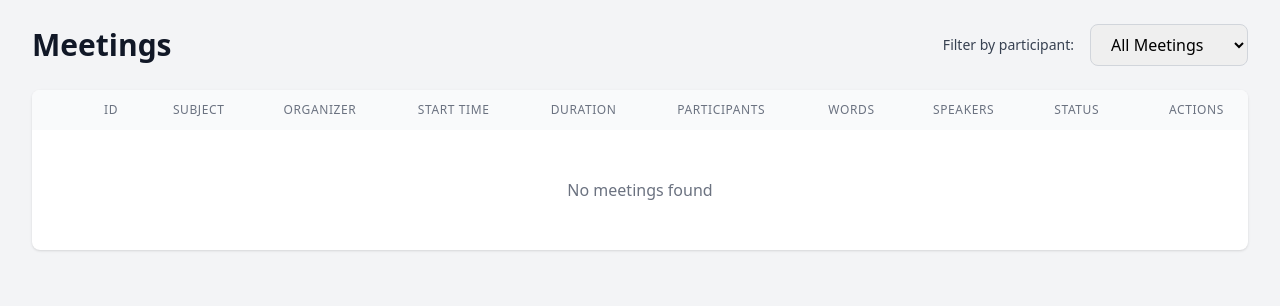
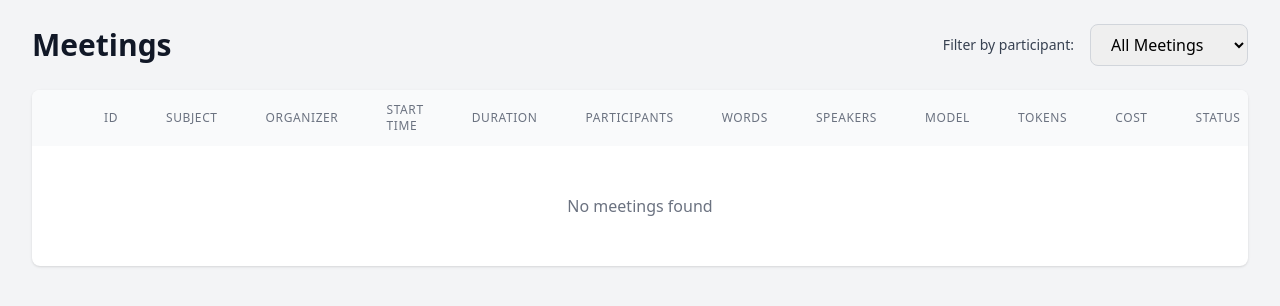
Before and after one commit to scottschatz/teams-notetaker, a Python web app: template src/web/templates/meetings.html in a window 1280 px wide. Shown: the top 306 px of the page. Run offline with Jinja, Linux system fonts and the light colour scheme; the template is opened without the code that fills it, so the values that code supplies are empty; some libraries are stand-ins or nearby versions.

Commit message:
Add Model, Tokens, Cost columns to meetings page
- Added model, prompt_tokens, completion_tokens, total_tokens, generation_time_ms to MeetingResponse
- Updated list_meetings query to join with Summary table
- Added formatModel(), formatTokens(), formatCost() JS functions
- Tokens display as prompt/completion breakdown
- Cost calculated based on model pricing (Haiku /, Sonnet /5)
- Fixed meetings.html template nested template issue

🤖 Generated with [Claude Code](https://claude.com/claude-code)

Co-Authored-By: Claude Opus 4.5 <noreply@anthropic.com>

```diff
--- a/src/web/templates/meetings.html
+++ b/src/web/templates/meetings.html
@@ -34,13 +34,15 @@
                         <th class="px-6 py-3 text-left text-xs font-medium text-gray-500 uppercase tracking-wider">Participants</th>
                         <th class="px-6 py-3 text-left text-xs font-medium text-gray-500 uppercase tracking-wider">Words</th>
                         <th class="px-6 py-3 text-left text-xs font-medium text-gray-500 uppercase tracking-wider">Speakers</th>
+                        <th class="px-6 py-3 text-left text-xs font-medium text-gray-500 uppercase tracking-wider">Model</th>
+                        <th class="px-6 py-3 text-left text-xs font-medium text-gray-500 uppercase tracking-wider">Tokens</th>
+                        <th class="px-6 py-3 text-left text-xs font-medium text-gray-500 uppercase tracking-wider">Cost</th>
                         <th class="px-6 py-3 text-left text-xs font-medium text-gray-500 uppercase tracking-wider">Status</th>
                         <th class="px-6 py-3 text-right text-xs font-medium text-gray-500 uppercase tracking-wider">Actions</th>
                     </tr>
                 </thead>
                 <tbody class="bg-white divide-y divide-gray-200">
                     <template x-for="meeting in meetings" :key="meeting.id">
-                        <template>
                             <!-- Main row -->
                             <tr class="hover:bg-gray-50" :class="{'bg-blue-50': expandedMeeting === meeting.id}">
                                 <td class="px-6 py-4 whitespace-nowrap">
@@ -77,6 +79,15 @@
                                 </td>
                                 <td class="px-6 py-4 whitespace-nowrap">
                                     <div class="text-sm text-gray-500" x-text="meeting.speaker_count || '-'"></div>
+                                </td>
+                                <td class="px-6 py-4 whitespace-nowrap">
+                                    <div class="text-sm text-gray-500" x-text="formatModel(meeting.model)"></div>
+                                </td>
+                                <td class="px-6 py-4 whitespace-nowrap">
+                                    <div class="text-sm text-gray-500" x-text="formatTokens(meeting)"></div>
+                                </td>
+                                <td class="px-6 py-4 whitespace-nowrap">
+                                    <div class="text-sm text-gray-500" x-text="formatCost(meeting)"></div>
                                 </td>
                                 <td class="px-6 py-4 whitespace-nowrap">
                                     <span class="px-2 inline-flex text-xs leading-5 font-semibold rounded-full cursor-help"
@@ -135,7 +146,7 @@
 
                             <!-- Expanded distribution details row -->
                             <tr x-show="expandedMeeting === meeting.id" class="bg-blue-50">
-                                <td colspan="11" class="px-6 py-4">
+                                <td colspan="14" class="px-6 py-4">
                                     <div class="pl-12">
                                         <h4 class="text-sm font-semibold text-gray-700 mb-3">Distribution Details</h4>
                                         <template x-if="distributionDetails[meeting.id] && distributionDetails[meeting.id].length > 0">
@@ -173,7 +184,6 @@
                                     </div>
                                 </td>
                             </tr>
-                        </template>
                     </template>
                 </tbody>
             </table>
@@ -235,6 +245,42 @@ function meetingsData() {
             return date.toLocaleDateString() + ' ' + date.toLocaleTimeString([], {hour: '2-digit', minute: '2-digit'});
         },
 
+        formatModel(model) {
+            if (!model) return '-';
+            // Shorten model names for display
+            if (model.includes('haiku')) return 'Haiku 4.5';
+            if (model.includes('sonnet')) return 'Sonnet 4.5';
+            if (model.includes('opus')) return 'Opus 4.5';
+            return model.split('-').slice(0, 2).join(' ');
+        },
+
+        formatTokens(meeting) {
+            if (!meeting.total_tokens) return '-';
+            // Show prompt/completion breakdown
+            const prompt = meeting.prompt_tokens || 0;
+            const completion = meeting.completion_tokens || 0;
+            return `${prompt.toLocaleString()}/${completion.toLocaleString()}`;
+        },
+
+        formatCost(meeting) {
+            if (!meeting.total_tokens || !meeting.model) return '-';
+            // Calculate cost based on model
+            // Haiku: $1/$5 per million tokens (input/output)
+            // Sonnet: $3/$15 per million tokens
+            const prompt = meeting.prompt_tokens || 0;
+            const completion = meeting.completion_tokens || 0;
+            let cost = 0;
+            if (meeting.model.includes('haiku')) {
+                cost = (prompt * 1 + completion * 5) / 1000000;
+            } else if (meeting.model.includes('sonnet')) {
+                cost = (prompt * 3 + completion * 15) / 1000000;
+            } else {
+                // Default to sonnet pricing
+                cost = (prompt * 3 + completion * 15) / 1000000;
+            }
+            return '$' + cost.toFixed(4);
+        },
+
         async reprocessMeeting(meetingId) {
             if (!confirm('Reprocess this meeting? This will re-fetch the transcript and regenerate the summary.')) {
                 return;
```
Also changed, not shown: src/web/routers/meetings.py (+27 -6 lines).
